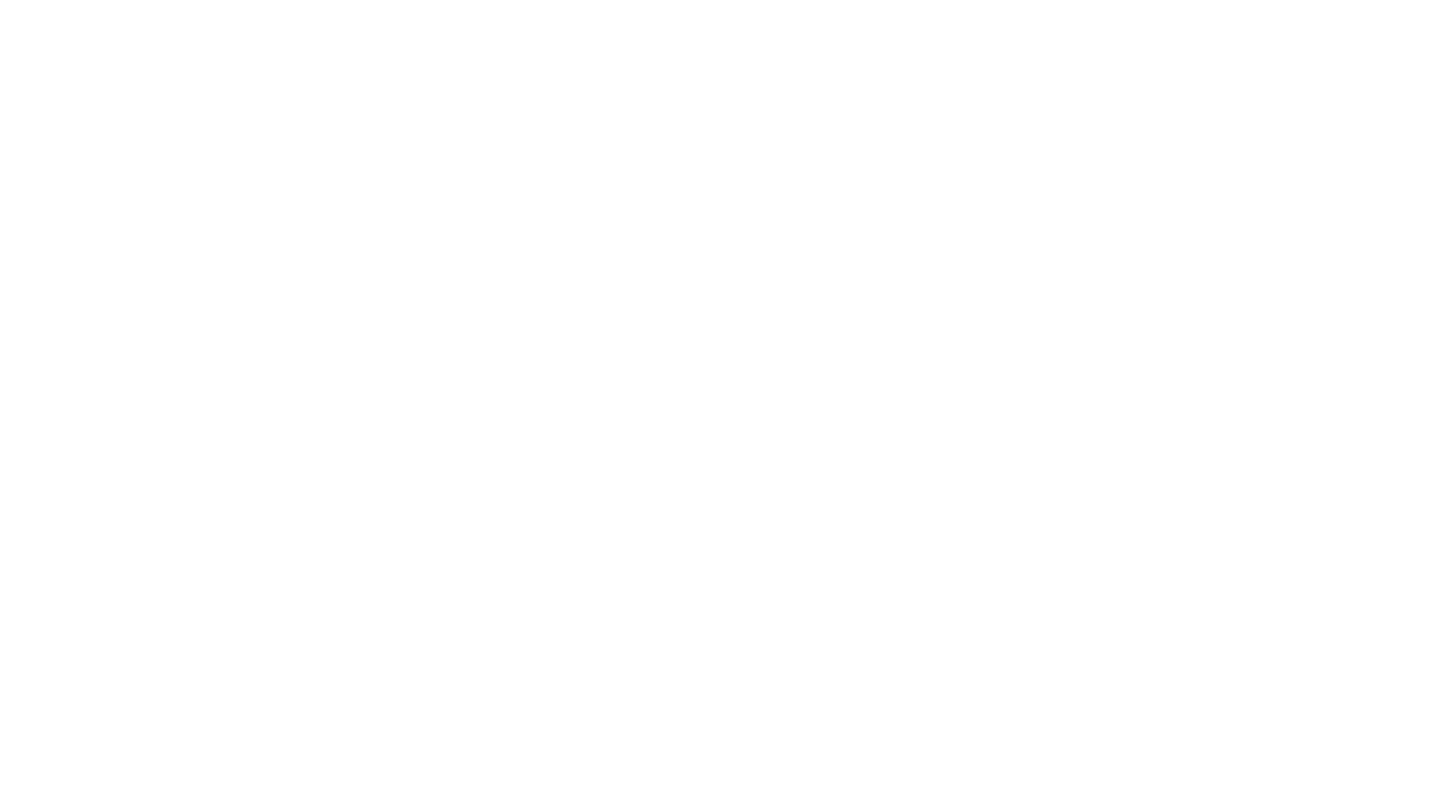
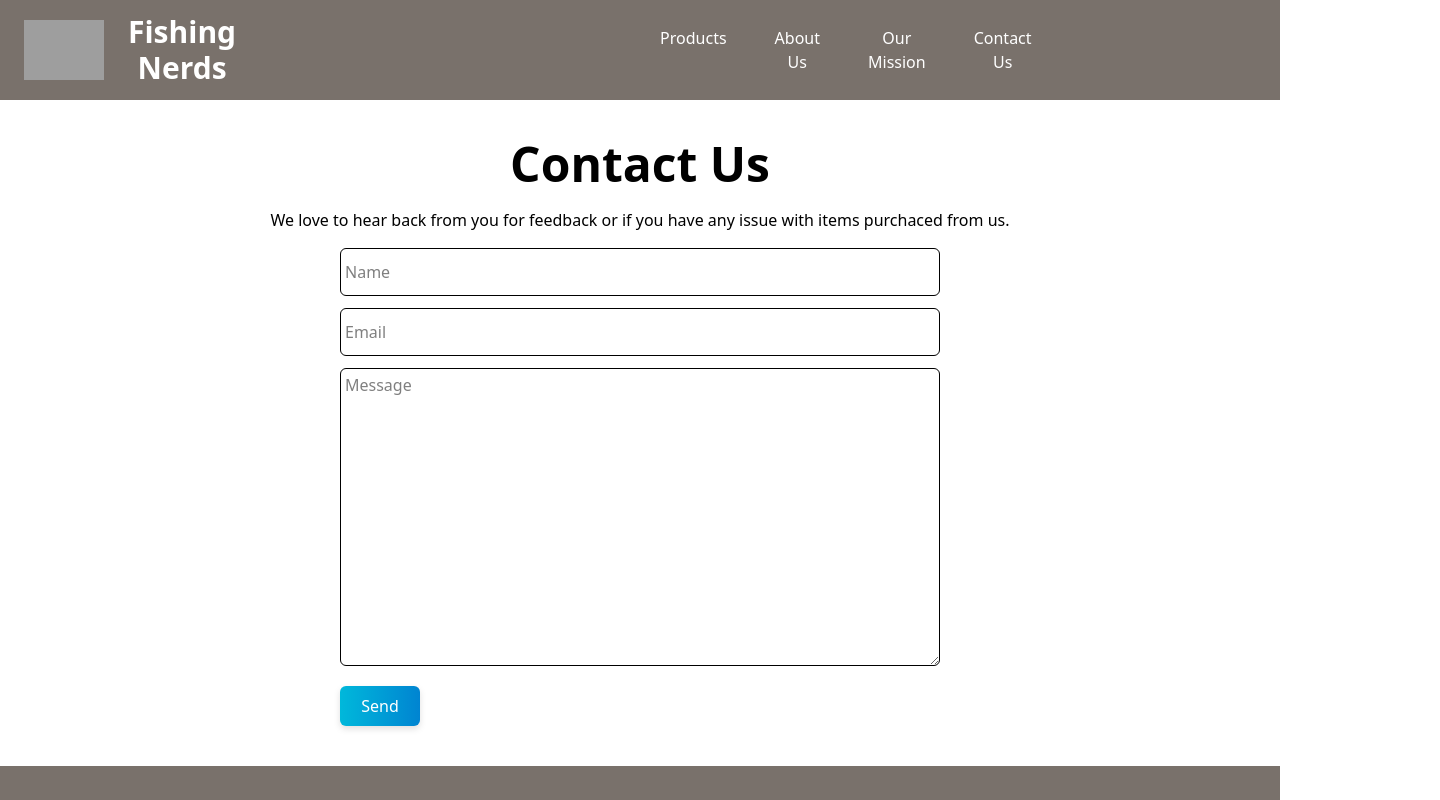
Before and after one commit to ErkanPerkan25/company_web_template, a React (Vite) app: page /contact in a window 1280 px wide. Before the commit this address had no page. Shown: the top 800 px of the page, 1440 px wide, since content can reach past the window. Built offline with nearby package versions, Linux system fonts and the light colour scheme; grey boxes are pictures that could not be loaded.

Commit message:
Working on the product page as it will need some work both for products and filtering them. I also created a simple contact page that can be styled more if wanted

```diff
--- a/src/App.jsx
+++ b/src/App.jsx
@@ -3,6 +3,8 @@ import ReactDOM from "react-dom/client"
 import {BrowserRouter, Routes, Route} from "react-router-dom"
 import HomePage from "./pages/HomePage"
 import ProductPage from "./pages/ProductPage"
+import ContactPage from './pages/ContactPage'
+
 import './tailwindcss.css'
 
 function App() {
@@ -12,6 +14,7 @@ function App() {
             <Routes>
                 <Route path="/" element={<HomePage />} />
                 <Route path="/products" element={<ProductPage />}/>
+                <Route path="/contact" element={<ContactPage />} />
             </Routes>
         </BrowserRouter>
     )
--- /dev/null
+++ b/src/components/Contact.jsx
@@ -0,0 +1,38 @@
+import React from "react";
+
+function Contact(){
+    return (
+        <div className="flex flex-col items-center justify-center pt-5">
+            <h1 className="text-5xl font-bold m-5">Contact Us</h1>
+            <p>We love to hear back from you for feedback or if you have any issue with items purchaced from  us.</p>
+            <form action="https://getform.io/f/9cd7a7fa-4a01-4677-92ab-89e2d68829ae" method="POST"
+                className="grid grid-cols-1 w-80 md:w-120 lg:w-150 pt-1">
+                <input
+                    name="name"
+                    className="w-full h-12 border-1 rounded-md mt-3 p-1"
+                    type="text"
+                    placeholder="Name"
+                />
+                <input
+                    type="email"
+                    name="email"
+                    placeholder="Email"
+                    className="w-full h-12 border-1 rounded-md mt-3 p-1"
+                />
+                <textarea
+                    name="message"
+                    rows="12"
+                    placeholder="Message"
+                    className="w-full border-1 rounded-md mt-3 p-1"
+                />
+
+                <button type="submit"
+                    className="w-20 rounded-md p-2 mt-5 text-white bg-linear-to-r from-cyan-500 to-sky-600 drop-shadow-md hover:stroke-white">
+                    Send
+                </button>
+            </form>
+        </div>
+    )
+}
+
+export default Contact;
--- a/src/components/Navbar.jsx
+++ b/src/components/Navbar.jsx
@@ -11,7 +11,7 @@ function Navbar(){
                 <li className="p-6"><Link to="/products">Products</Link></li>
                 <li className="p-6"><Link>About Us</Link></li>
                 <li className="p-6"><Link>Our Mission</Link></li>
-                <li className="p-6"><Link>Contact Us</Link></li>
+                <li className="p-6"><Link to="/contact">Contact Us</Link></li>
             </ul>
             <div className="ml-80">
                 <a href="#" className="fa fa-search w-12 h-12 p-4 mx-2 my-2 rounded-full text-white text-center"> </a>
--- a/src/components/ProductFilter.jsx
+++ b/src/components/ProductFilter.jsx
@@ -1,13 +1,13 @@
 import {useState} from "react"
 
 function ProductFilter(){
+
     return(
-        <div className="w-80">
+        <div className="w-80 border-1 rounded-sm p-3">
             <h2 className="">FILTER BY</h2>
             <div>
                 <div>
-                    // Control for view view
-                    <div className="not-sr-only">
+                    <div className="sr-only">
                         <span className="">Products</span>
                         <svg xmlns="http://www.w3.org/2000/svg" fill="none" viewBox="0 0 24 24" strokeWidth={1.5} stroke="currentColor" className="size-6">
                             <path strokeLinecap="round" strokeLinejoin="round" d="M19.5 13.5 12 21m0 0-7.5-7.5M12 21V3" />
@@ -18,12 +18,35 @@ function ProductFilter(){
                         </svg>
                     </div>
 
-                    // Display view
+                    <div>
+                    </div>
+
+                </div>
+                <div>
                     <div className="sr-only">
+                        <span className="">Availability</span>
+                        <svg xmlns="http://www.w3.org/2000/svg" fill="none" viewBox="0 0 24 24" strokeWidth={1.5} stroke="currentColor" className="size-6">
+                            <path strokeLinecap="round" strokeLinejoin="round" d="M19.5 13.5 12 21m0 0-7.5-7.5M12 21V3" />
+                        </svg>
+
+                        <svg xmlns="http://www.w3.org/2000/svg" fill="none" viewBox="0 0 24 24" strokeWidth={1.5} stroke="currentColor" className="size-6">
+                                <path strokeLinecap="round" strokeLinejoin="round" d="M4.5 10.5 12 3m0 0 7.5 7.5M12 3v18" />
+                        </svg>
+                    </div>
+
+                    <div className="flex flex-col">
+                        <div className="m-1">
+                            <input className="mr-2" type="checkbox"/>
+                            <label>In Stock</label>
+                        </div>
+
+                        <div className="m-1">
+                            <input className="mr-2" type="checkbox"/>
+                            <label>Limited Stock</label>
+                        </div>
 
                     </div>
                 </div>
-
             </div>
         </div>
     )
--- a/src/components/ProductList.jsx
+++ b/src/components/ProductList.jsx
@@ -5,6 +5,8 @@ import ProductFilter from "./ProductFilter";
 
 function ProductList(){
     return(
+        <div className="flex flex-col pt-5">
+            <h1 className="text-5xl text-center font-bold m-5">Products</h1>
             <div className="flex flex-col md:flex-row m-3 p-3">
                 <div>
                     <ProductFilter />
@@ -20,6 +22,7 @@ function ProductList(){
                     ))}
                 </div>
             </div>
+        </div>
     )
 }
 
--- /dev/null
+++ b/src/pages/ContactPage.jsx
@@ -0,0 +1,17 @@
+import {useState} from "react"
+import Contact from "../components/Contact";
+import Navbar from "../components/Navbar";
+import Footer from "../components/Footer";
+
+function ContactPage(){
+    return(
+        <div>
+            <Navbar />
+
+            <Contact />
+            <Footer />
+        </div>
+    )
+}
+
+export default ContactPage;
```
Lines whose indentation alone changed are shown as unchanged.
